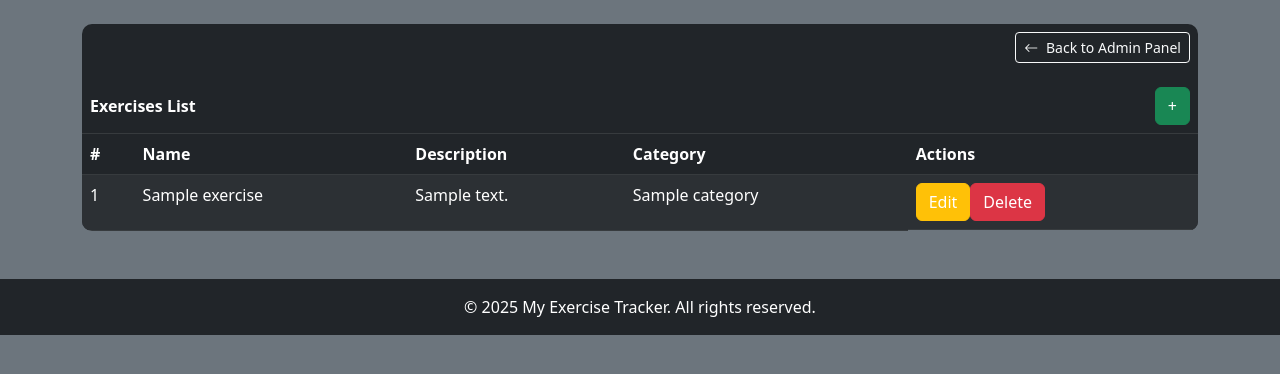
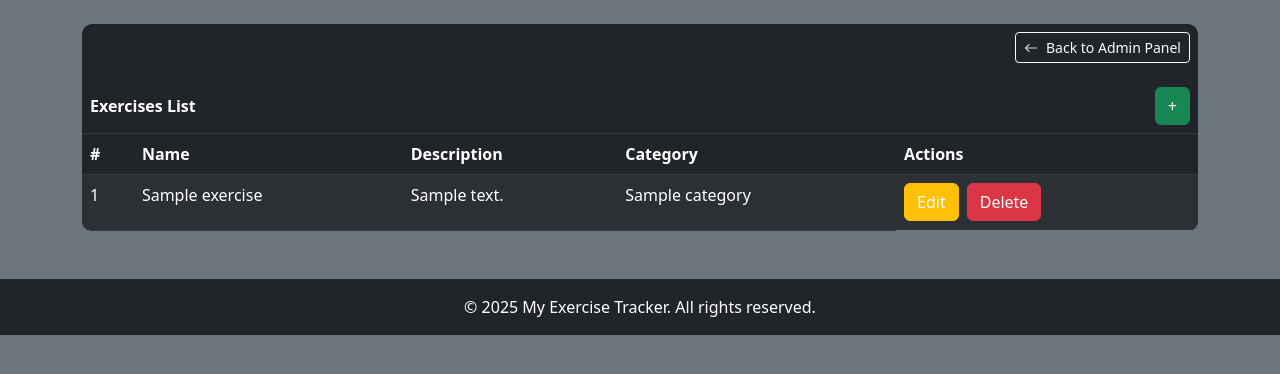
Before and after one commit to elianpullen/webtech, a Flask app: page /admin/exercise/ in a window 1280 px wide. Shown: the part 86-460 px from the top of the page. Run offline with Flask 3, Linux system fonts and the light colour scheme; a user stored in the database is signed in; tables that the repository leaves empty hold one stand-in row (values such as "Sample post"); parts of the project's set-up code (start-up, migrations or seed data) failed here and were passed over.

Commit message:
style: add space to admin index buttons

```diff
--- a/app/templates/admin/category/index.html
+++ b/app/templates/admin/category/index.html
@@ -28,7 +28,7 @@
     <tr>
       <td>{{ category['id']}}</td>
       <td>{{ category['name']}}</td>
-      <td class="d-flex justify-content-start">
+      <td class="d-flex justify-content-start gap-2">
         <a href="{{ url_for('admin.edit_category', id=category.id) }}"
           class="btn btn-warning text-white text-decoration-none">
           Edit
--- a/app/templates/admin/exercise/index.html
+++ b/app/templates/admin/exercise/index.html
@@ -36,7 +36,7 @@
         {% endif %}
       </td>
       <td>{{ exercise.category.name }}</td>
-      <td class="d-flex justify-content-start">
+      <td class="d-flex justify-content-start gap-2">
         <a href="{{ url_for('admin.edit_exercise', id=exercise.id) }}"
           class="btn btn-warning text-white text-decoration-none">
           Edit
```
